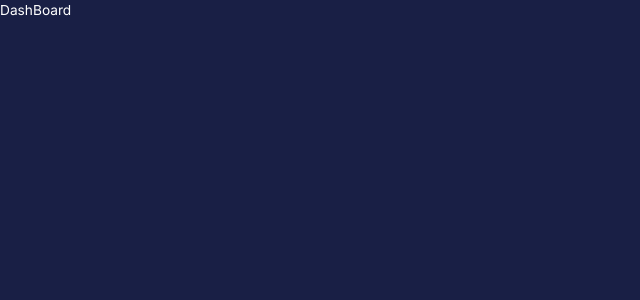
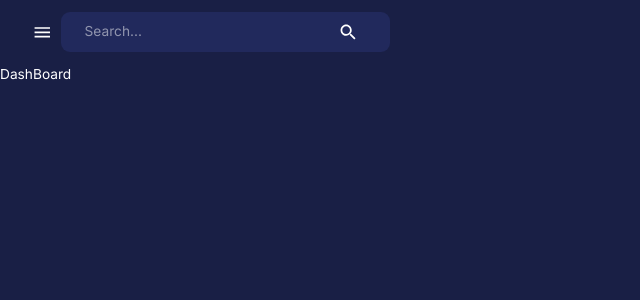
Before and after one commit to Muskangupta2507/edutrack, a React (Vite) app in the folder dashboard-frontend/: page /dashboard in a window 1280 px wide. Shown: the top 300 px of the page, without its empty margins (0-640 px from the left). Built offline with nearby package versions, Linux system fonts and the light colour scheme.

Commit message:
Dashboard setup

```diff
--- a/dashboard-frontend/src/App.jsx
+++ b/dashboard-frontend/src/App.jsx
@@ -1,11 +1,11 @@
 import React, { useMemo } from 'react';
 import { CssBaseline, ThemeProvider } from '@mui/material';
 import {createTheme} from '@mui/material/styles'
-import {themeSettings} from "theme";
+import {themeSettings} from './theme';
 import { useSelector } from 'react-redux';
 import { Navigate, Route, Routes } from 'react-router-dom';
-import DashBoard from 'Pages/DashBoard';
-import Layout from 'Pages/Layout';
+import DashBoard from './Pages/DashBoard';
+import Layout from './Pages/Layout';
 
 
 const App = () => {
--- a/dashboard-frontend/src/Components/FlexBetween.jsx
+++ b/dashboard-frontend/src/Components/FlexBetween.jsx
@@ -1,5 +1,5 @@
-const {Box} = require("@mui/material");
-const {styled} = require("@mui/system");
+import {Box} from "@mui/material";
+import {styled} from "@mui/system"
 
 
 const FlexBetween = styled(Box)({
--- a/dashboard-frontend/src/Components/Navbar.jsx
+++ b/dashboard-frontend/src/Components/Navbar.jsx
@@ -2,14 +2,40 @@ import React, { useState } from 'react';
 import { LightModeOutlined, DarkModeOutlined, Menu as MenuIc, Search, SettingsOutlined, ArrowDropDownOutlined} from '@mui/icons-material';
 import FlexBetween from './FlexBetween';
 import { useDispatch } from 'react-redux';
-import { setMode } from 'state';
-import { AppBar, useTheme } from '@mui/material';
+import { setMode } from '../state';
+import { AppBar, IconButton, InputBase, Toolbar, useTheme } from '@mui/material';
 
 const Navbar = () => {
     const dispatch = useDispatch();
     const theme = useTheme();
   return (
-    <AppBar></AppBar>
+    <AppBar
+      sx={{
+        position:"static",
+        background:"none",
+        boxShadow:"none"
+      }}
+    >
+      <Toolbar sx={{justifyContent:"space-between"}}>
+        <FlexBetween>
+          {/* To open and close the sidebar */}
+          <IconButton onClick={()=>console.log('open/close sidebar')}>
+            <MenuIc/>
+          </IconButton>
+          <FlexBetween
+            backgroundColor = {theme.palette.background.alt}
+            borderRadius="9px"
+            gap="3rem"
+            p="0.1rem 1.5rem"
+          >
+            <InputBase placeholder='Search...'/>
+            <IconButton>
+              <Search/>
+            </IconButton>
+          </FlexBetween>
+        </FlexBetween>
+      </Toolbar>
+    </AppBar>
   )
 }
 
--- a/dashboard-frontend/src/Pages/Layout.jsx
+++ b/dashboard-frontend/src/Pages/Layout.jsx
@@ -2,7 +2,7 @@ import React, { useState } from 'react';
 import { Box, useMediaQuery } from '@mui/material';
 import { useSelector } from 'react-redux';
 import { Outlet } from 'react-router-dom';
-import Navbar from 'Components/Navbar';
+import Navbar from '../Components/Navbar';
 
 const Layout = () => {
   return (
--- a/dashboard-frontend/src/main.jsx
+++ b/dashboard-frontend/src/main.jsx
@@ -3,7 +3,7 @@ import ReactDOM from 'react-dom/client'
 import App from './App.jsx'
 import './index.css';
 import { configureStore } from '@reduxjs/toolkit';
-import globalReducer from 'state';
+import globalReducer from './state'
 import { Provider } from 'react-redux';
 import { BrowserRouter } from 'react-router-dom';
 
```
